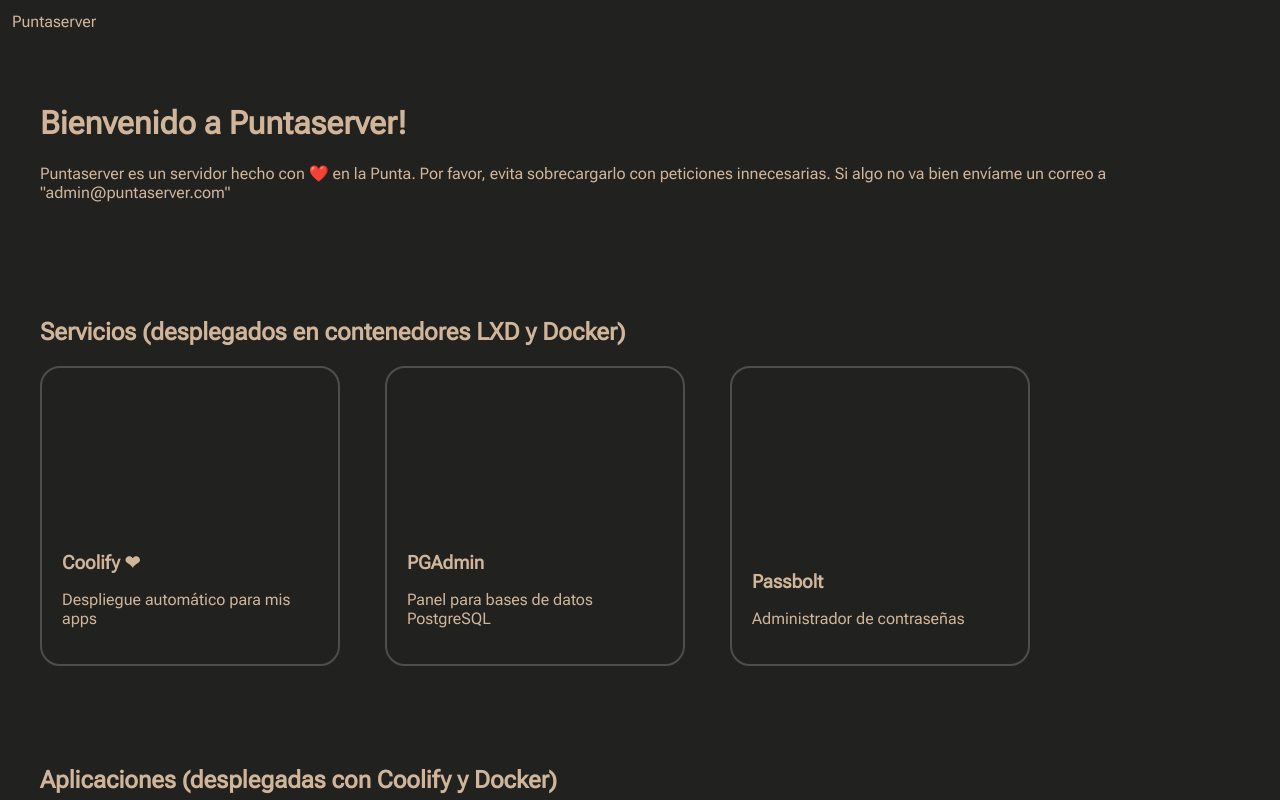
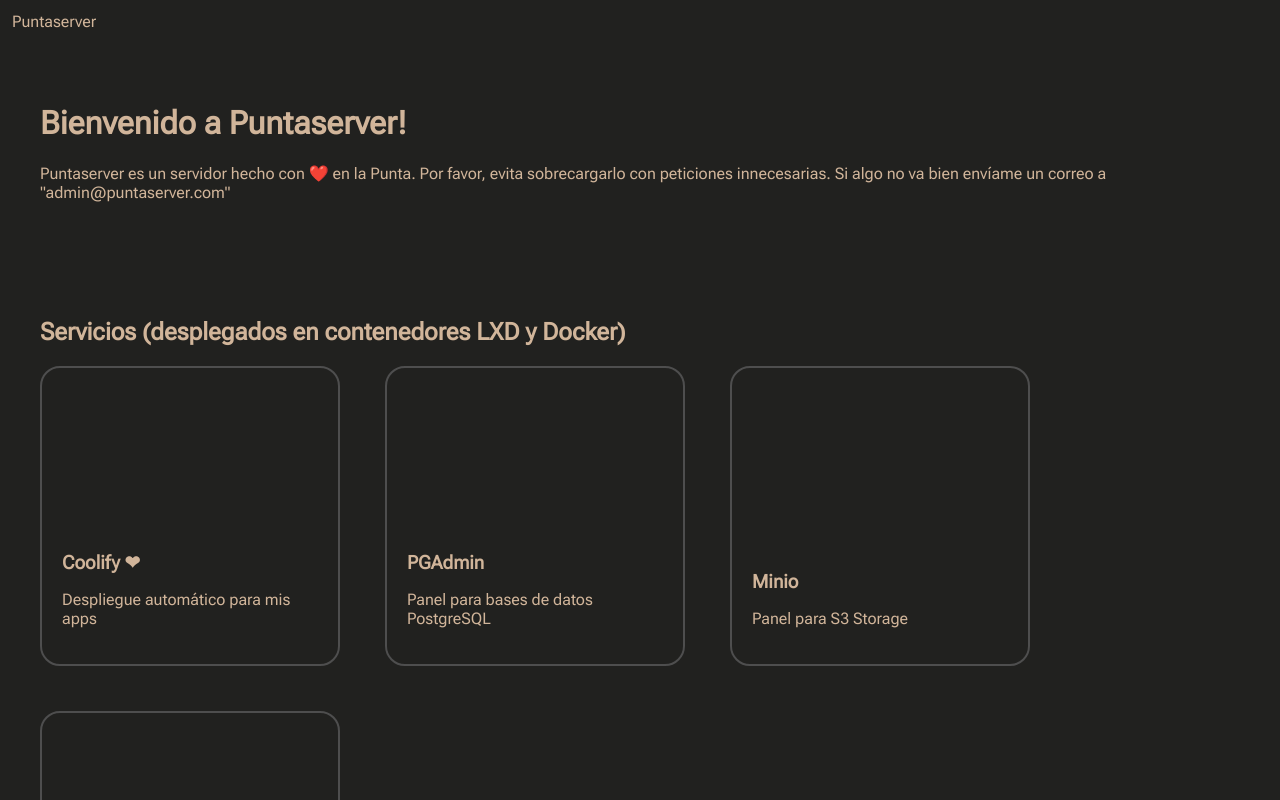
Before and after one commit to undernightcore/puntaserver, a Vue app: page / in a window 1280 px wide. Shown: the top 800 px of the page. Built offline with nearby package versions, Linux system fonts and the light colour scheme.

Commit message:
feat: added new app

```diff
--- a/src/views/HomeView.vue
+++ b/src/views/HomeView.vue
@@ -30,6 +30,11 @@
           title="PGAdmin"
           description="Panel para bases de datos PostgreSQL"
           @click="openLink('https://pgadmin.puntaserver.com/pgadmin4')"
+        ></CardComponent>
+        <CardComponent
+          title="Minio"
+          description="Panel para S3 Storage"
+          @click="openLink('https://minio.puntaserver.com')"
         ></CardComponent>
         <CardComponent
           title="Passbolt"
```
